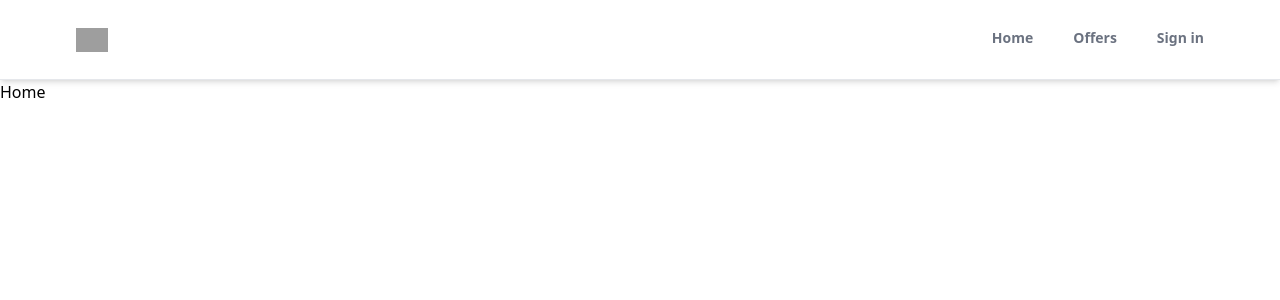
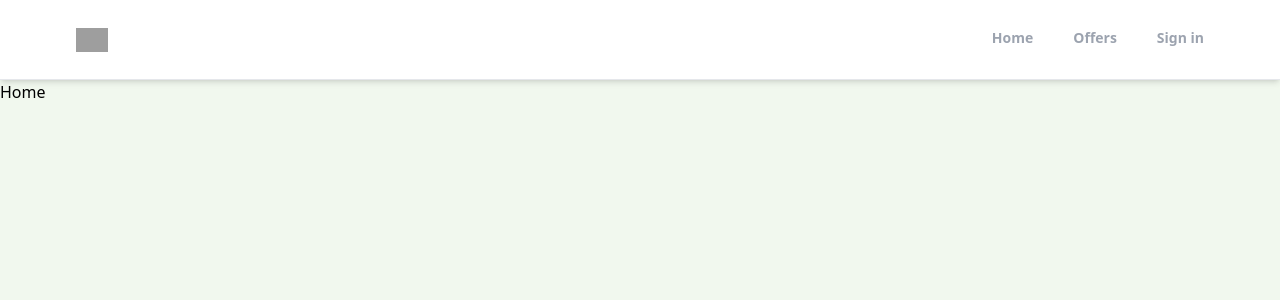
Before and after one commit to Kizito3/realtor-clone, a React (Create React App) app: page / in a window 1280 px wide. Shown: the top 300 px of the page. Built offline with nearby package versions, Linux system fonts and the light colour scheme; grey boxes are pictures that could not be loaded.

Commit message:
fixed an error

```diff
--- a/src/App.js
+++ b/src/App.js
@@ -13,10 +13,10 @@ function App() {
       <Header />
       <Routes>
         <Route path="/" element={<Home />}></Route>
-        <Route path="/Profile" element={<Profile />}></Route>
+        <Route path="/profile" element={<Profile />}></Route>
         <Route path="/sign-In" element={<SignIn />}></Route>
         <Route path="/sign-Up" element={<SignUp />}></Route>
-        <Route path="/Forgot" element={<Forgot />}></Route>
+        <Route path="/forgot" element={<Forgot />}></Route>
         <Route path="/offers" element={<Offers />}></Route>
       </Routes>
     </Router>
--- a/src/components/Header.jsx
+++ b/src/components/Header.jsx
@@ -6,13 +6,14 @@ export default function Header() {
     // init the uselocation by puuting it in a variable
     const location = useLocation()
     // create a function to check for the right path and return it
-    function pathMathRoute(route){
+    function pathMatchRoute(route) {
         if (route === location.pathname) {
-            return true;
+          return true;
         }
-    }
+      }
     // init the usenavigate by putting it in a variable
     const navigate = useNavigate()
+
   return (
     <div className='bg-white border-b shadow-md sticky top-0 z-50 py-4'>
         <header className='flex justify-between items-center px-3 max-w-6xl mx-auto'>
@@ -21,9 +22,29 @@ export default function Header() {
             </div>
             <div>
                 <ul className='flex space-x-10'>
-                    <li className={`py-3 text-gray-500 font-semibold text-sm border-b-[3px] border-b-transparent cursor-pointer ${pathMathRoute("/") && "text-black border-b-red-400 text-lg"}`} onClick={()=> navigate("/")}>Home</li>
-                    <li className={`py-3 text-gray-500 font-semibold text-sm border-b-[3px] border-b-transparent cursor-pointer ${pathMathRoute("/offers") && "text-black border-b-red-400 text-lg"}`} onClick={()=> navigate("/offers")}>Offers</li>
-                    <l className={`py-3 text-gray-500 font-semibold text-sm border-b-[3px] border-b-transparent cursor-pointer ${pathMathRoute("/sign-in") && "text-black border-b-red-400 text-lg"}`} onClick={()=> navigate("/sign-in")}>Sign in</l>
+                    <li
+                    className={`cursor-pointer py-3 text-sm font-semibold text-gray-400 border-b-[3px] border-b-transparent ${
+                    pathMatchRoute("/") && "text-black border-b-red-500 text-lg"
+                    }`}
+                    onClick={() => navigate("/")}
+                    >
+                    Home
+                    </li>
+                    <li
+                    className={`cursor-pointer py-3 text-sm font-semibold text-gray-400 border-b-[3px] border-b-transparent ${
+                    pathMatchRoute("/offers") && "text-black border-b-red-500 text-lg"
+                    }`}
+                    onClick={() => navigate("/offers")}
+                    >
+                    Offers
+                    </li>
+                    <l
+                    className={`cursor-pointer py-3 text-sm font-semibold text-gray-400 border-b-[3px] border-b-transparent ${
+                    pathMatchRoute("/sign-in") && "text-black border-b-red-500 text-lg"
+                    }`}
+                    onClick={() => navigate("/sign-in")}
+                    >
+                    Sign in</l>
                 </ul>
             </div>
         </header>
--- a/src/index.css
+++ b/src/index.css
@@ -1,3 +1,8 @@
 @tailwind base;
 @tailwind components;
 @tailwind utilities;
+
+
+body{
+  background-color: rgb(241,248,238);
+}
```
